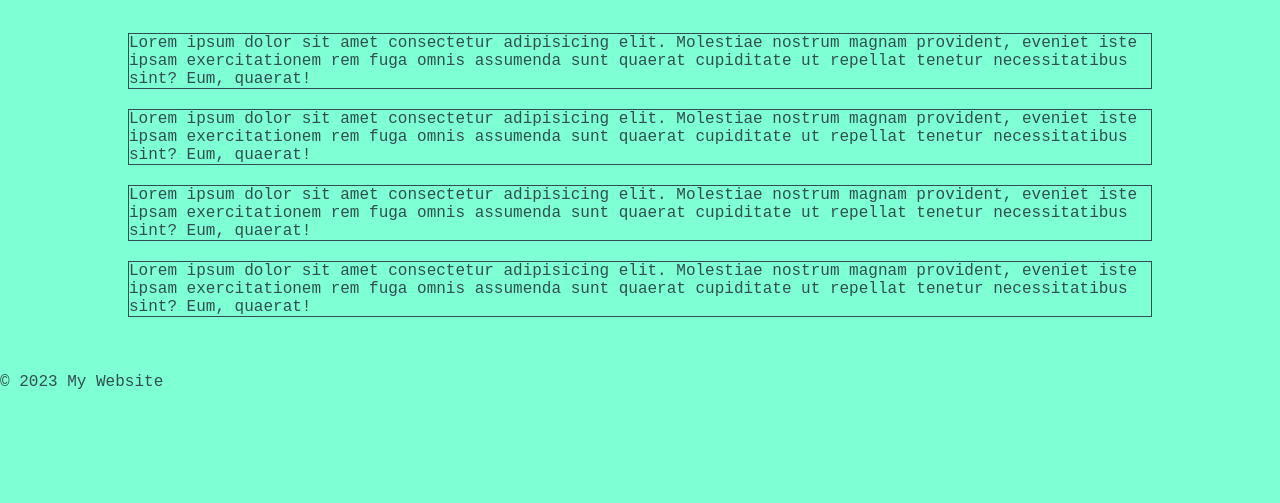
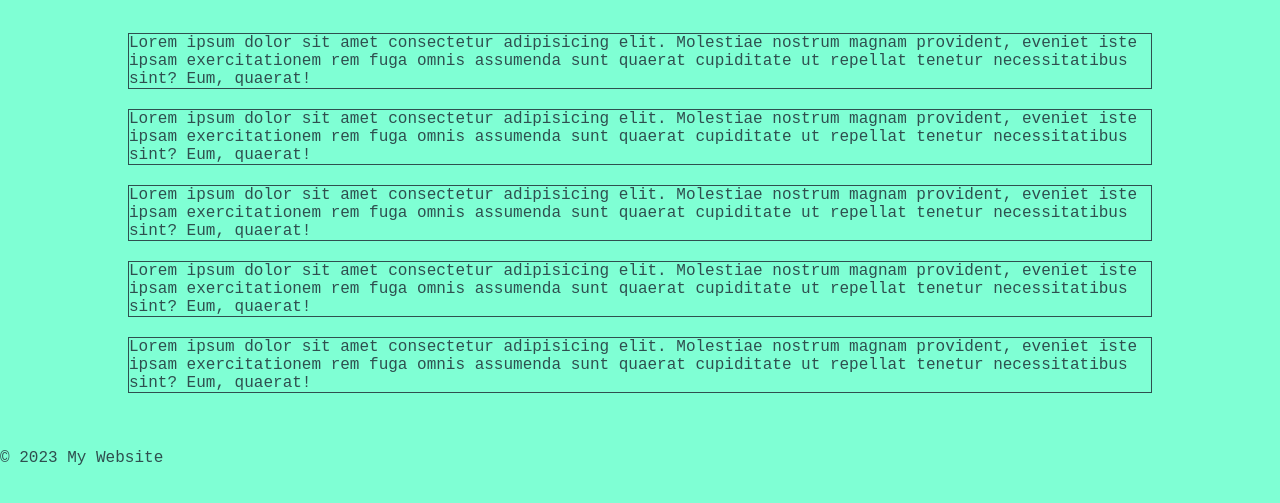
Before and after one commit to MartaFagundez/git_example, a plain HTML site: page index.html in a window 1280 px wide. Shown: the part 171-674 px from the top of the page. Drawn offline with Linux system fonts and the light colour scheme.

Commit message:
add section

```diff
--- a/index.html
+++ b/index.html
@@ -53,6 +53,13 @@
                     necessitatibus sint? Eum, quaerat!
                 </article>
             </section>
+              <section>
+                <article>
+                    Lorem ipsum dolor sit amet consectetur adipisicing elit. Molestiae nostrum magnam provident, eveniet
+                    iste ipsam exercitationem rem fuga omnis assumenda sunt quaerat cupiditate ut repellat tenetur
+                    necessitatibus sint? Eum, quaerat!
+                </article>
+            </section>
         </div>
     </main>
     <footer>
```
